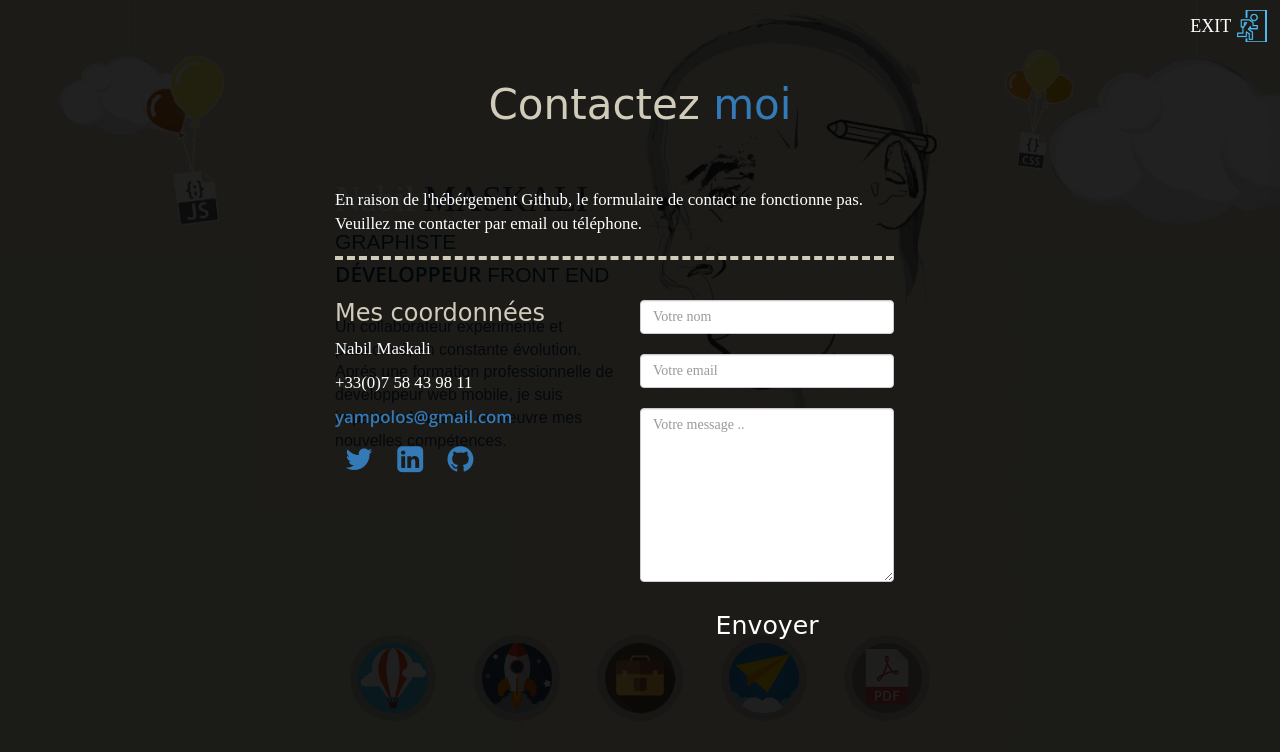
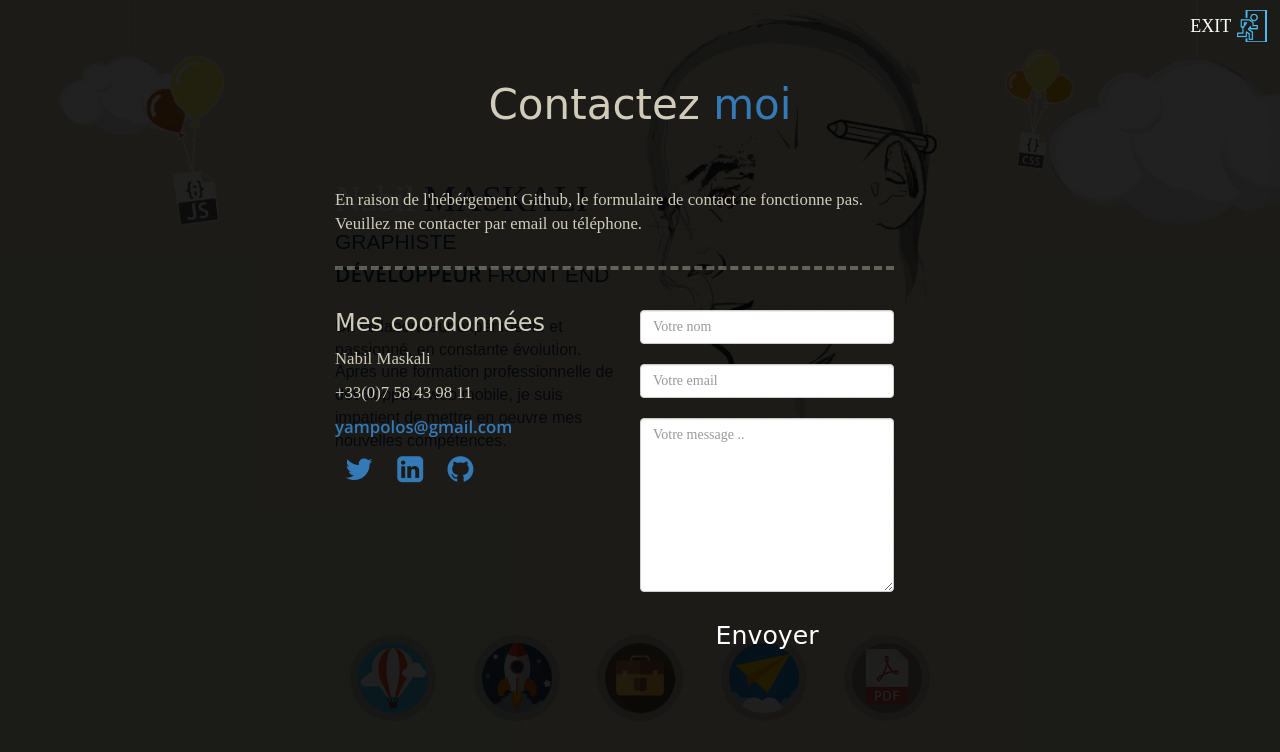
Before and after one commit to l3bel/yampolos.github.io, a plain HTML site: page index.html in a window 1280 px wide. Both pictures are taken after a click on the link 763 px from the left and 678 px from the top of the page. Drawn offline with nearby package versions, Linux system fonts and the light colour scheme; a web font is replaced by a local one.

Commit message:
debug contact text

```diff
--- a/css/styles.css
+++ b/css/styles.css
@@ -501,12 +501,13 @@ a, a:hover{
   color:#337AB7;
 }
 .contact p{
+color: #D1CCBA;
 margin: 30px 0 20px 0;
 font-family: 'OpenSans-Light';
 font-size: 1.2em;
 text-align: left;
-padding: 0 0 20px 0;
-border-bottom: 4px dashed #D1CCBA;
+padding: 0 0 30px 0;
+border-bottom: 4px dashed rgba(209,204,186,.4);
 }
 .contact h3{
 font-family: 'Baloo Tamma', cursive;
@@ -516,7 +517,7 @@ color: #D1CCBA;
 padding: 0;
 }
 .infoContact{
-color: white;
+color: #D1CCBA;
 text-align: left;
 text-decoration: none;
 }
```
